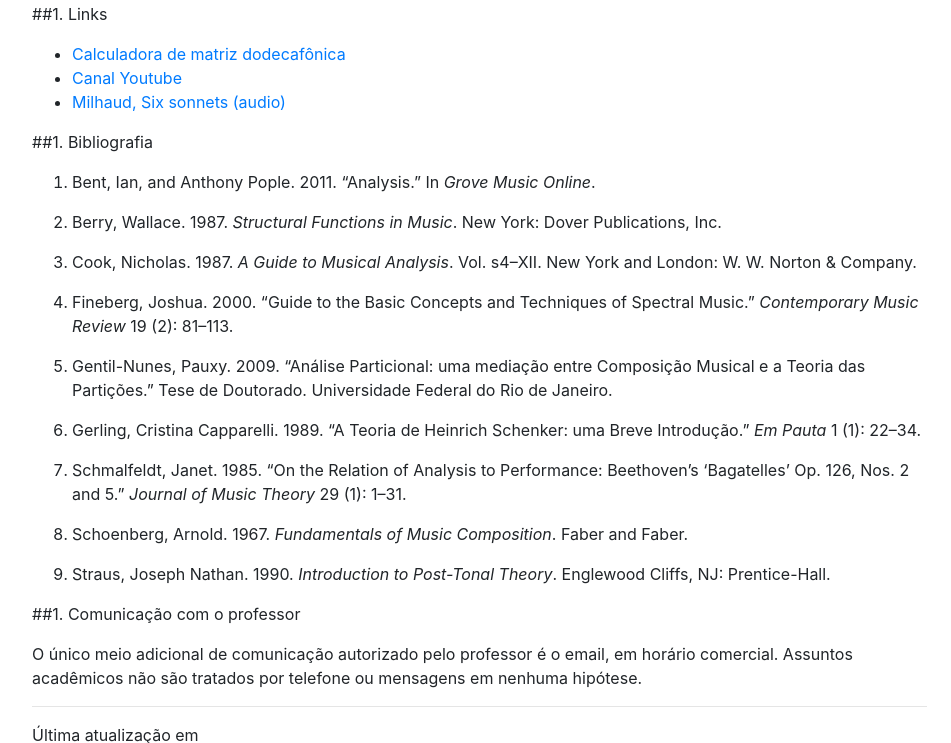
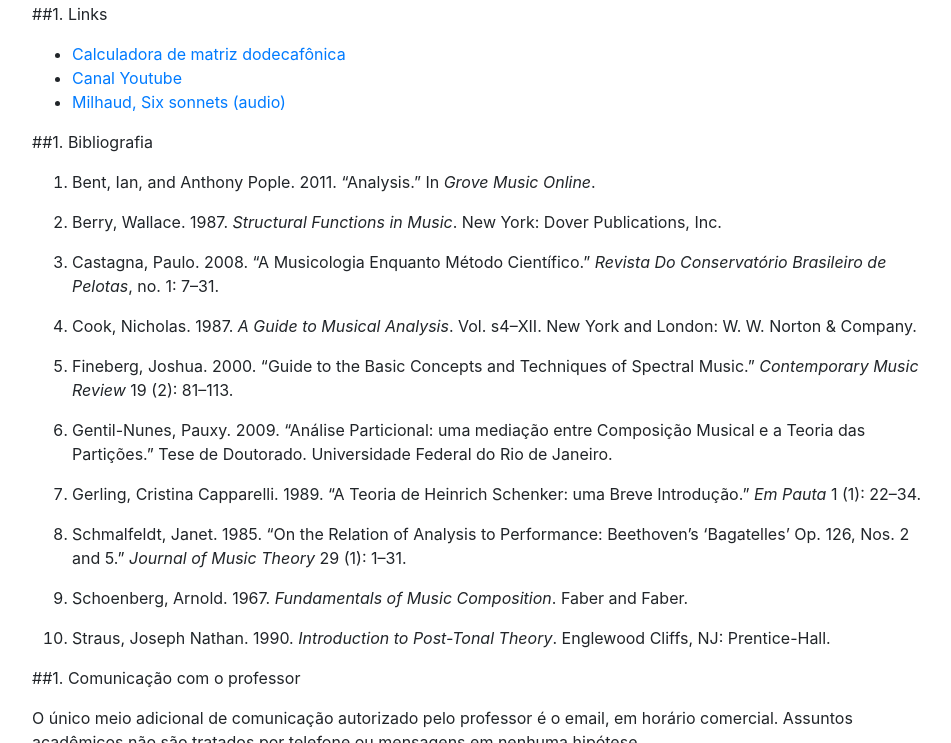
Before and after one commit to kroger/genosmus, a Jekyll site: the page built from _marcos/musa90.md, in a window 1280 px wide and 900 px high, scrolled down 2075 px, cut to the strip 8-751 px from the top of the window. Shown: the whole strip, without its empty margins (68-1019 px from the left). Built offline with Jekyll 4.4.1, drawn with Linux system fonts in a browser that asks for light colours; the table of contents is made by our own code.

Commit message:
Expansão de bibliografia

```diff
--- a/_marcos/musa90.md
+++ b/_marcos/musa90.md
@@ -81,6 +81,8 @@ width="100%" height="300"></iframe>
 
 1. Berry, Wallace. 1987. *Structural Functions in Music*. New York: Dover Publications, Inc.
 
+1. Castagna, Paulo. 2008. “A Musicologia Enquanto Método Científico.” *Revista Do Conservatório Brasileiro de Pelotas*, no. 1: 7–31.
+
 1. Cook, Nicholas. 1987. *A Guide to Musical Analysis*. Vol. s4–XII. New York and London: W. W. Norton & Company.
 
 1. Fineberg, Joshua. 2000. “Guide to the Basic Concepts and Techniques of Spectral Music.” *Contemporary Music Review* 19 (2): 81–113.
```
